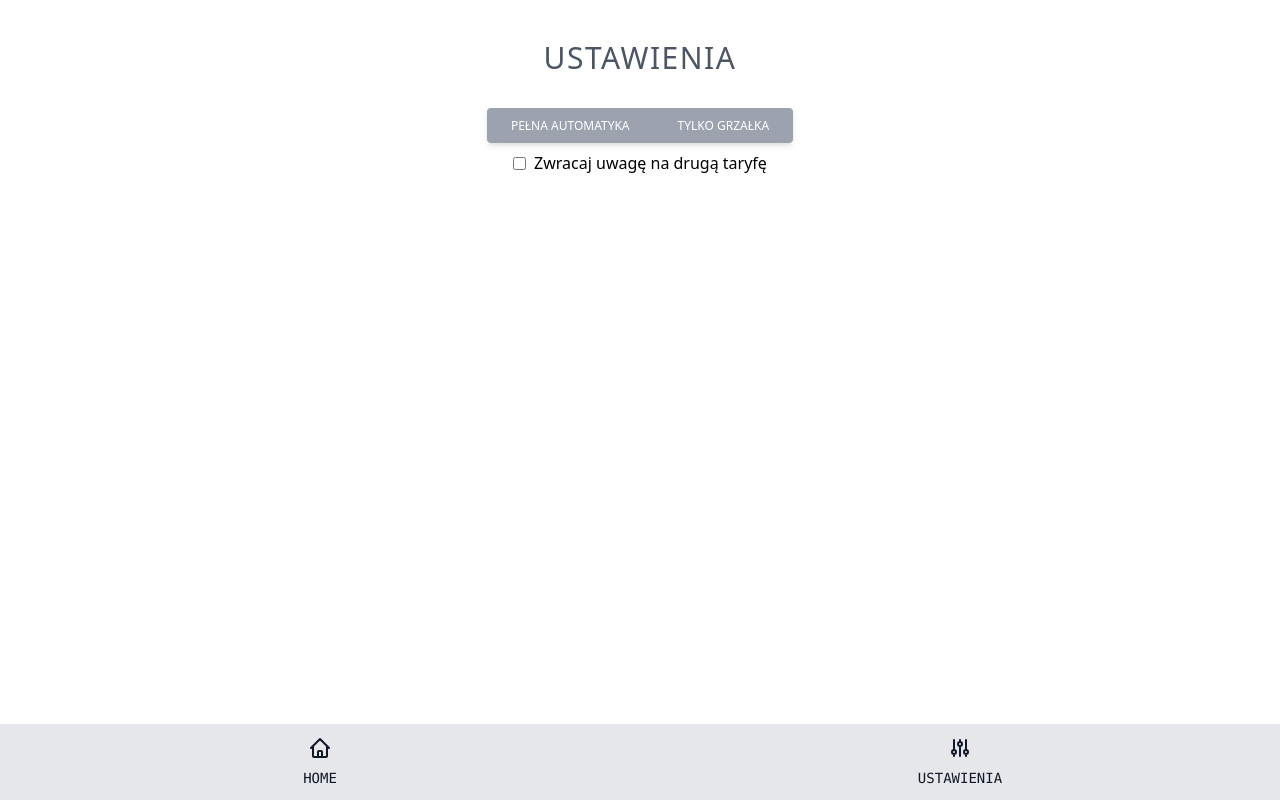
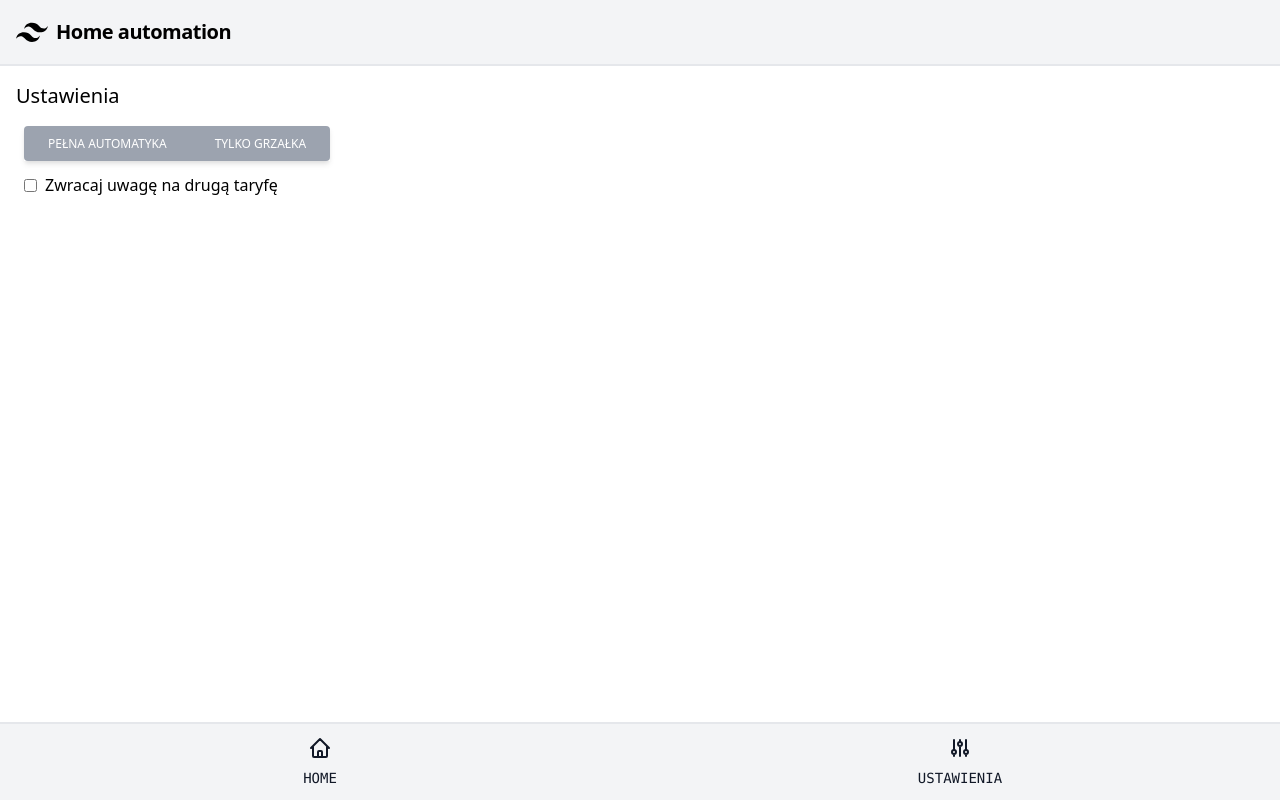
Before and after one commit to suwalszczyzna/home_automation_gui, a Vue app: page /settings in a window 1280 px wide. Built offline with nearby package versions, Linux system fonts and the light colour scheme; no server answers.

Commit message:
styles + top navbar

```diff
--- a/src/components/DeviceIndicator.vue
+++ b/src/components/DeviceIndicator.vue
@@ -1,6 +1,6 @@
 <template>
   <div
-    class="p-2 m-2 rounded-xl border flex-auto flex justify-center items-center bg-gray-200 border-gray-300"
+    class="p-2 m-2 rounded-xl border flex-auto flex justify-center items-center bg-gray-100 border-gray-300"
     v-bind:class="{
       'bg-green-100 border-green-300 text-lime-900': state,
     }"
--- a/src/components/OperationModes.vue
+++ b/src/components/OperationModes.vue
@@ -2,30 +2,30 @@
   <div v-if="isLoading" class="flex items-center justify-center">
     <h1>Ładowanie...</h1>
   </div>
-  <div v-else>
-    <div class="flex items-center justify-center" :key="key">
+  <div v-else class="p-2 mt-2">
+    <div class="flex items-center" :key="key">
       <div
         class="inline-flex shadow-md hover:shadow-lg focus:shadow-lg"
         role="group"
       >
         <a
           @click="changeOperationMode('auto_mode')"
-          class="rounded-l px-6 py-2.5 bg-gray-400 text-white font-medium text-xs leading-tight uppercase hover:bg-blue-700 focus:bg-blue-700 focus:outline-none focus:ring-0 transition duration-150 ease-in-out"
+          class="cursor-pointer rounded-l px-6 py-2.5 bg-gray-400 text-white font-medium text-xs leading-tight uppercase hover:bg-blue-700 focus:bg-blue-700 focus:outline-none focus:ring-0 transition duration-150 ease-in-out"
           :class="{ 'bg-blue-900': isAutoMode }"
         >
           Pełna automatyka
         </a>
         <a
           @click="changeOperationMode('auto_mode_heater')"
-          class="rounded-r px-6 py-2.5 bg-gray-400 text-white font-medium text-xs leading-tight uppercase hover:bg-blue-700 focus:bg-blue-700 focus:outline-none focus:ring-0 transition duration-150 ease-in-out"
+          class="cursor-pointer rounded-r px-6 py-2.5 bg-gray-400 text-white font-medium text-xs leading-tight uppercase hover:bg-blue-700 focus:bg-blue-700 focus:outline-none focus:ring-0 transition duration-150 ease-in-out"
           :class="{ 'bg-blue-900': isHeaterMode }"
         >
           Tylko grzałka
         </a>
       </div>
     </div>
-    <div class="m-2 flex items-center justify-center">
-      <label class="flex items-center">
+    <div class="mt-3 flex items-center">
+      <label class="flex items-center cursor-pointer">
         <input
           @change="lowCostChecking()"
           :checked="isLowCostHeater"
--- a/src/layouts/AppLayoutDefault.vue
+++ b/src/layouts/AppLayoutDefault.vue
@@ -1,16 +1,21 @@
 <template>
-  <div class="container mx-auto min-h-screen font-light p-2">
+  <div class="container mx-auto min-h-screen">
+    <AppTopNavbar />
     <AppLayoutNavbar />
-    <slot />
+    <div class="p-4">
+      <slot />
+    </div>
   </div>
 </template>
 <script>
 import AppLayoutNavbar from "@/layouts/AppLayoutNavbar";
+import AppTopNavbar from "@/layouts/AppTopNavbar";
 
 export default {
   name: "AppLayoutDefault",
   components: {
     AppLayoutNavbar,
+    AppTopNavbar,
   },
 };
 </script>
--- a/src/layouts/AppLayoutNavbar.vue
+++ b/src/layouts/AppLayoutNavbar.vue
@@ -1,6 +1,6 @@
 <template>
   <nav
-    class="fixed bottom-0 inset-x-0 bg-gray-200 flex justify-between text-sm text-gray-900 uppercase font-mono"
+    class="fixed bottom-0 inset-x-0 bg-gray-100 flex justify-between text-sm text-gray-900 uppercase font-mono border-t-2 border-gray-200"
   >
     <router-link
       to="/"
--- /dev/null
+++ b/src/layouts/AppTopNavbar.vue
@@ -0,0 +1,25 @@
+<template>
+  <nav
+    class="flex items-center justify-between flex-wrap bg-gray-100 p-4 border-b-2 border-gray-200"
+  >
+    <div class="flex items-center flex-shrink-0 text-grey mr-6">
+      <svg
+        class="fill-current h-8 w-8 mr-2"
+        width="54"
+        height="54"
+        viewBox="0 0 54 54"
+        xmlns="http://www.w3.org/2000/svg"
+      >
+        <path
+          d="M13.5 22.1c1.8-7.2 6.3-10.8 13.5-10.8 10.8 0 12.15 8.1 17.55 9.45 3.6.9 6.75-.45 9.45-4.05-1.8 7.2-6.3 10.8-13.5 10.8-10.8 0-12.15-8.1-17.55-9.45-3.6-.9-6.75.45-9.45 4.05zM0 38.3c1.8-7.2 6.3-10.8 13.5-10.8 10.8 0 12.15 8.1 17.55 9.45 3.6.9 6.75-.45 9.45-4.05-1.8 7.2-6.3 10.8-13.5 10.8-10.8 0-12.15-8.1-17.55-9.45-3.6-.9-6.75.45-9.45 4.05z"
+        />
+      </svg>
+      <span class="font-semibold text-xl tracking-tight">Home automation</span>
+    </div>
+  </nav>
+</template>
+<script>
+export default {
+  name: "AppTopNavbar",
+};
+</script>
--- a/src/views/Home.vue
+++ b/src/views/Home.vue
@@ -1,11 +1,6 @@
 <template>
   <div id="temp" class="mx-auto max-w-screen-sm">
-    <h1
-      class="m-6 p-2 text-3xl text-center tracking-wider uppercase font-medium text-gray-600"
-    >
-      Home automation
-    </h1>
-    <h2 class="p-2 mt-4 text-xl">Stan urządzeń</h2>
+    <h2 class="p-2 text-xl">Stan urządzeń</h2>
     <div class="flex flex-row justify-center text-4xl">
       <DeviceIndicator :state="valveStatus" iconName="valve.png" name="Zawór" />
       <DeviceIndicator
--- a/src/views/Settings.vue
+++ b/src/views/Settings.vue
@@ -1,10 +1,6 @@
 <template>
   <div>
-    <h1
-      class="m-6 p-2 text-3xl text-center tracking-wider uppercase font-medium text-gray-600"
-    >
-      Ustawienia
-    </h1>
+    <h2 class="text-xl">Ustawienia</h2>
     <div>
       <OperationModes />
     </div>
```
